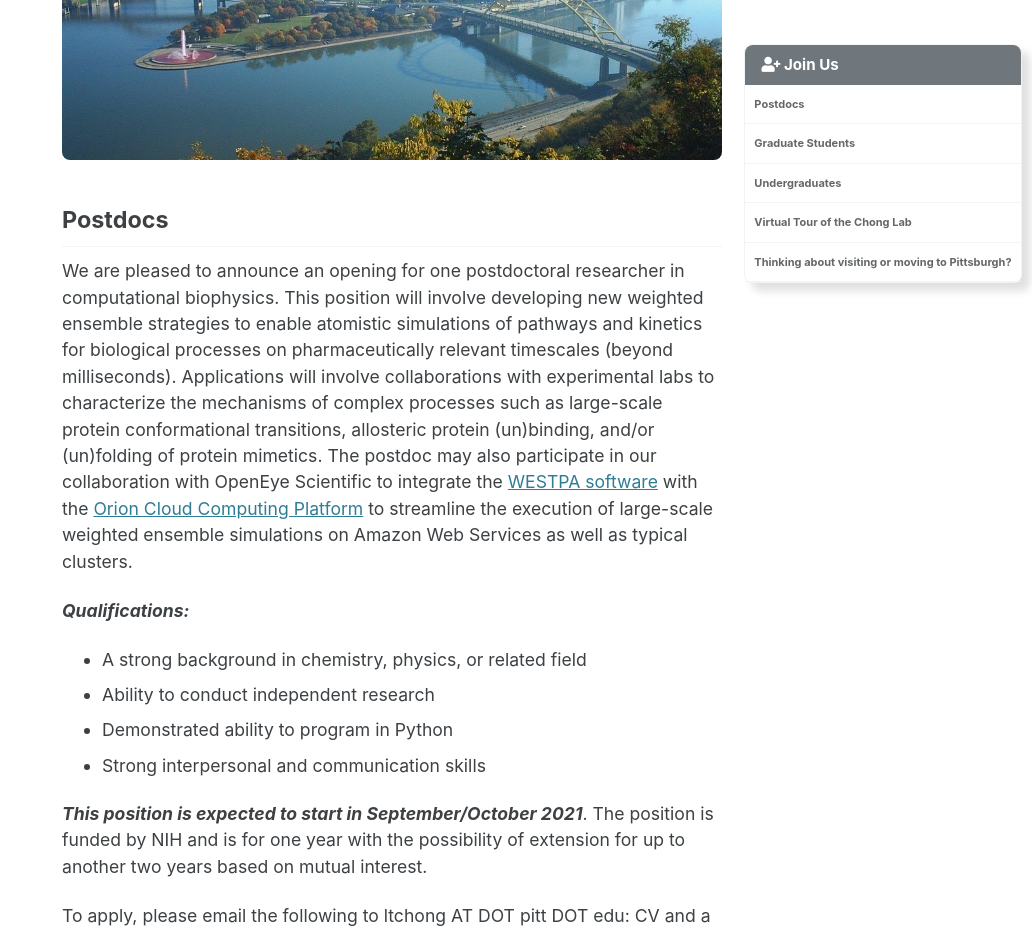
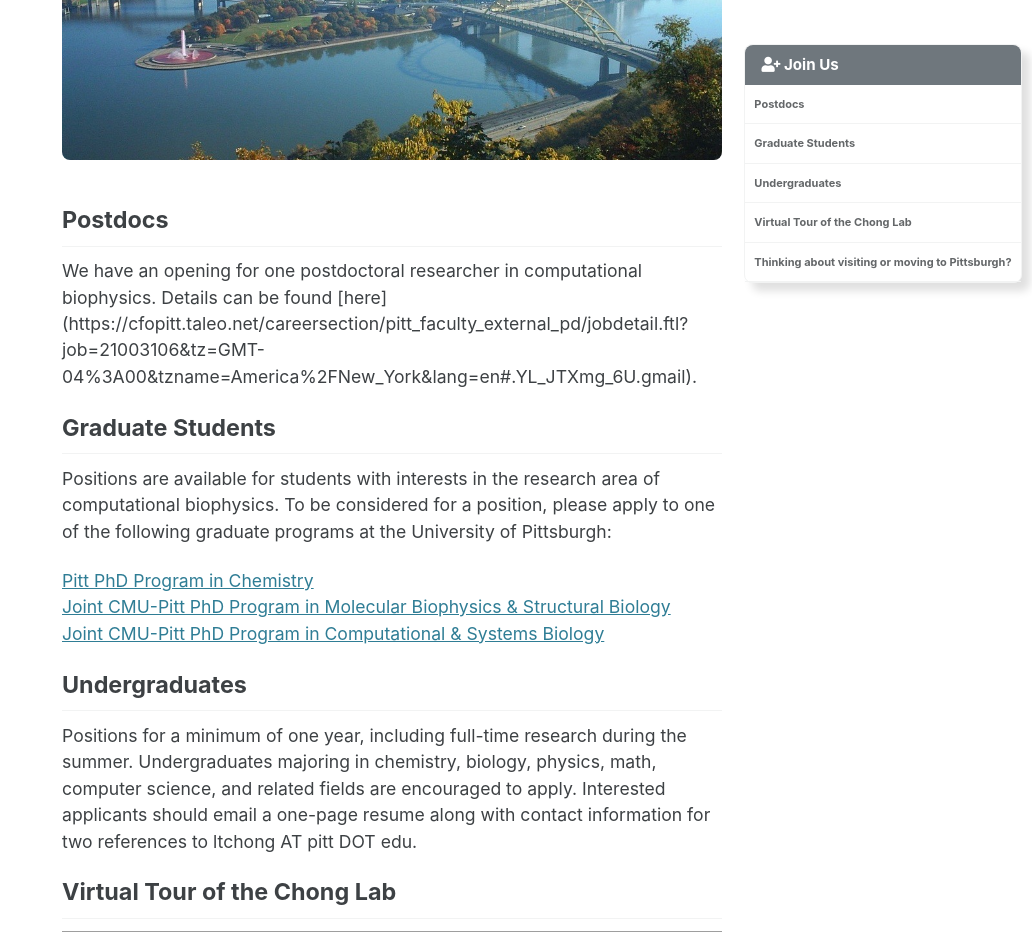
Before and after one commit to darianyang/mm-github-pages-test, a Jekyll site: the page built from _pages/join_us.md, in a window 1280 px wide and 1400 px high, scrolled down 409 px. Shown: the top 932 px of the window, without its empty margins (248-1280 px from the left). Built offline with Jekyll 4.4.1, drawn with Linux system fonts in a browser that asks for light colours; cached includes are drawn as plain includes; some of the changed text lies outside the part shown; grey boxes are pictures that could not be loaded.

Commit message:
Update join_us.md

```diff
--- a/_pages/join_us.md
+++ b/_pages/join_us.md
@@ -12,19 +12,7 @@ Join us in our scientific adventures! We welcome applications from prospective p
 {% include figure image_path="/assets/images/pittsburgh.jpg" alt="Pittsburgh Panorama" %}
 
 ## Postdocs
-We are pleased to announce an opening for one postdoctoral researcher in computational biophysics. This position will involve developing new weighted ensemble strategies to enable atomistic simulations of pathways and kinetics for biological processes on pharmaceutically relevant timescales (beyond milliseconds). Applications will involve collaborations with experimental labs to characterize the mechanisms of complex processes such as large-scale protein conformational transitions, allosteric protein (un)binding, and/or (un)folding of protein mimetics. The postdoc may also participate in our collaboration with OpenEye Scientific to integrate the [WESTPA software](https://westpa.github.io/westpa) with the [Orion Cloud Computing Platform](https://www.eyesopen.com/orion) to streamline the execution of large-scale weighted ensemble simulations on Amazon Web Services as well as typical clusters.
-
-***Qualifications:***
-* A strong background in chemistry, physics, or related field
-* Ability to conduct independent research
-* Demonstrated ability to program in Python
-* Strong interpersonal and communication skills
-
-***This position is expected to start in September/October 2021***. The position is funded by NIH and is for one year with the possibility of extension for up to another two years based on mutual interest.
-
-To apply, please email the following to ltchong AT DOT pitt DOT edu: CV and a cover letter explaining your interest in the position. Please also ask three references to email letters of support to ltchong AT DOT pitt DOT edu. Review of applications will begin immediately and continue until the position is filled.
-
-The University of Pittsburgh is an Affirmative Action/Equal Opportunity Employer and values equality of opportunity, human dignity and diversity. EOE, including disability/ vets.
+We have an opening for one postdoctoral researcher in computational biophysics. Details can be found [here] (https://cfopitt.taleo.net/careersection/pitt_faculty_external_pd/jobdetail.ftl?job=21003106&tz=GMT-04%3A00&tzname=America%2FNew_York&lang=en#.YL_JTXmg_6U.gmail).
 
 ## Graduate Students
 Positions are available for students with interests in the research area of computational biophysics. To be considered for a position, please apply to one of the following graduate programs at the University of Pittsburgh:
```
